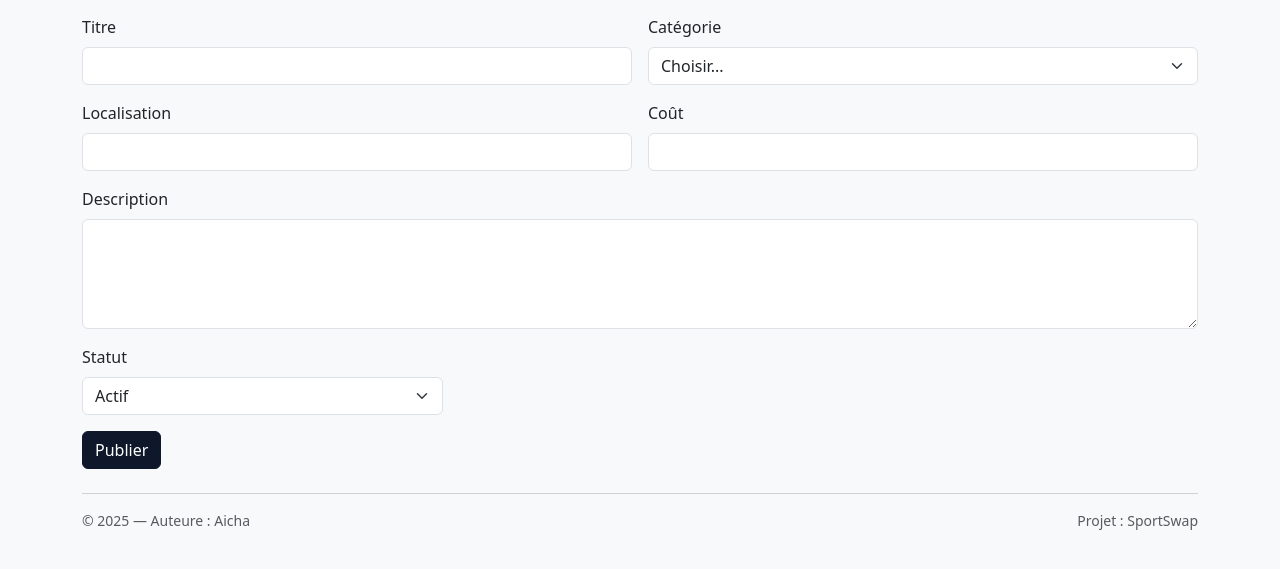
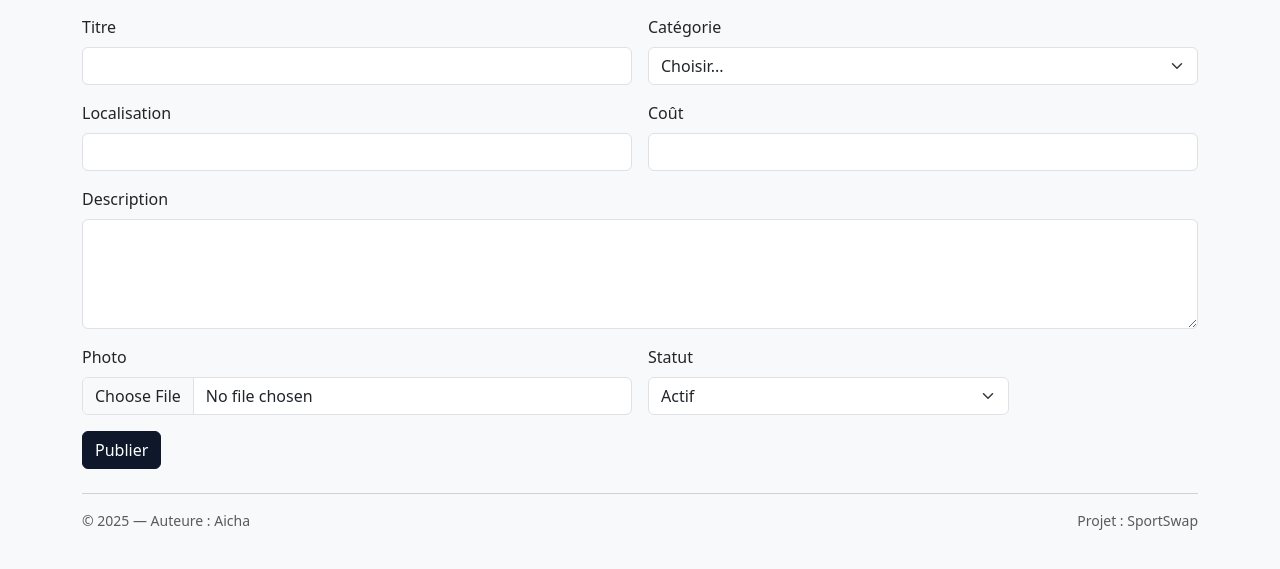
Before and after one commit to aichamaya/Tp2_web3, a Flask app: page /publish in a window 1280 px wide. Shown: the part 115-684 px from the top of the page. Run offline with Flask 3, Linux system fonts and the light colour scheme; the visitor is signed in with stand-in values (Sample User, id 1); data comes from the database, SQL or seed files in the repository.

Commit message:
televersement image fait ok

```diff
--- a/bd.py
+++ b/bd.py
@@ -181,15 +181,15 @@ def get_service_all(conn):
         )
         return curseur.fetchall()
 
-def ajout_service(conn, id_categorie, titre, description, localisation, actif, cout, id_proprietaire):
+def ajout_service(conn, id_categorie, titre, description, localisation, actif, cout, id_proprietaire, nom_image):
     """ajout de service"""
     with conn.get_curseur() as curseur:
         curseur.execute(
             """
-            INSERT INTO services (id_categorie, titre, description, localisation, actif, cout, id_utilisateur)
-            VALUES (%s, %s, %s, %s, %s, %s, %s)
+            INSERT INTO services (id_categorie, titre, description, localisation, actif, cout, nom_image, id_utilisateur)
+            VALUES (%s, %s, %s, %s, %s, %s, %s,%s)
             """,
-            (id_categorie, titre, description, localisation, actif, cout, id_proprietaire),
+            (id_categorie, titre, description, localisation, actif, cout, nom_image, id_proprietaire),
         )
         return curseur.lastrowid
 
--- a/service.py
+++ b/service.py
@@ -78,7 +78,7 @@ def publish():
     # if "user_id" not in session:
     #     flash("Vous devez être connecté pour publier un service.", "warning")
     #     return redirect(url_for("compte.connexion"))
-
+    image_nom= ""
     id_proprietaire = session["id_utilisateur"]
     locale = request.cookies.get("local", "fr_CA")
 
@@ -105,6 +105,12 @@ def publish():
         errors["titre"] = "Le titre est obligatoire (1 à 50 caractères)."
     if cout < 0:
         errors["cout"] = "Le coût doit être un nombre positif."
+    if photo and photo.filename != "":
+        if not photo.content_type.startswith('image/'):
+            errors["nom_image"] = "Veuillez selectionner une image"
+        else :
+            image_nom = enregistrer_image(photo)
+
 
     if errors:
         with bd.creer_connexion() as conn:
@@ -116,21 +122,13 @@ def publish():
             "id_categorie": id_categorie,
             "actif": str(actif),
             "cout": request.form.get("cout", ""),
-            'photo': photo
+            'photo': image_nom
         }
         return render_template("service_form.jinja", categories=cats, errors=errors, form=form, locale=locale), 400
 
-    src = None
-    nom_photo = "generer-nom-unique.jpg"
-    if photo and photo.filename != '':
-        nom_photo = uuid.uuid4().hex + '_' + secure_filename(photo.filename)
-        chemin = os.path.join(current_app.config['CHEMIN_VERS_AJOUTS'], nom_photo)
-        photo.save(chemin)
-        src = "/" + current_app.config['ROUTE_VERS_AJOUTS'] + "/" + nom_photo
-
     try:
         with bd.creer_connexion() as conn:
-            new_id = bd.ajout_service(conn, id_categorie, titre, description, localisation, actif, cout, id_proprietaire)
+            new_id = bd.ajout_service(conn, id_categorie, titre, description, localisation, actif, cout, id_proprietaire,image_nom)
     except Exception as e:
         print(f"Erreur lors de l'ajout de service: {e}")
         flash("Erreur lors de l'ajout du service en base de données.", "danger")
@@ -171,6 +169,7 @@ def edit_service(service_id):
                     "description": s["description"],
                     "actif": str(s["actif"]),
                     "cout": s["cout"],
+                    "photo" : s["nom_image"]
                 }
                 return render_template("services/service_edit.jinja", s=s, categories=cats, errors={}, form=form_data, locale=locale)
 
@@ -178,7 +177,11 @@ def edit_service(service_id):
             titre = (request.form.get("titre") or "").strip()
             localisation = (request.form.get("localisation") or "").strip()
             description = (request.form.get("description") or "").strip()
+            photo = (request.files.get("photo"))
             actif = 1 if (request.form.get("actif") or "1") == "1" else 0
+            ancien_photo = (request.form.get("ancien_photo"))
+            image_nom =""
+
             try:
                 cout = float(request.form.get("cout") or 0)
             except ValueError:
@@ -187,6 +190,9 @@ def edit_service(service_id):
                 errors["titre"] = "Le titre est obligatoire (1 à 50 caractères)."
             if cout < 0:
                 errors["cout"] = "Le coût doit être un nombre positif."
+            image_nom = ancien_photo
+            if photo and photo.filename != "":
+                image_nom = enregistrer_image(photo)
 
             if errors:
                 form = {
@@ -195,10 +201,11 @@ def edit_service(service_id):
                     "description": description,
                     "actif": str(actif),
                     "cout": request.form.get("cout", ""),
+                    "photo" : image_nom
                 }
                 return render_template("services/service_edit.jinja", s=s, categories=cats, errors=errors, form=form, locale=locale), 400
 
-            bd.update_service(conn, service_id, titre, localisation, description, actif, cout)
+            bd.update_service_with_image(conn, service_id, titre, localisation, description, actif, cout,image_nom)
 
             flash("Service mis à jour.", "success")
             return redirect(url_for("service.service_detail", service_id=service_id), code=303)
--- a/templates/services/service_detail.jinja
+++ b/templates/services/service_detail.jinja
@@ -4,7 +4,7 @@
 {% block contenu %}
 <div class="row g-4">
   <div class="col-lg-7">
-    <img class="img-fluid rounded" src="/static/img/default_service.png" alt="Sport">
+    <img class="img-fluid rounded" src="{{ url_for('static', filename='images/ajouts/' ~ s.nom_image) }}" alt="Sport">
   </div>
   <div class="col-lg-5">
     <h1 class="h4">{{ s.titre }}</h1>
--- a/templates/services/service_form.jinja
+++ b/templates/services/service_form.jinja
@@ -2,7 +2,8 @@
 {% block title %}Ajouter un service{% endblock %}
 {% block contenu %}
 <h1 class="h3 mb-3">Ajouter un service</h1>
-<form method="post" action="/publish" novalidate>
+<form method="post" action="/publish" enctype="multipart/form-data" novalidate>
+
   <div class="row g-3">
     <div class="col-md-6">
       <label class="form-label">Titre</label>
@@ -34,6 +35,14 @@
       <textarea class="form-control {{ 'is-invalid' if errors.get('description') }}" name="description" rows="4">{{ form.description or '' }}</textarea>
       {% if errors.get('description') %}<div class="form-error">{{ errors['description'] }}</div>{% endif %}
     </div>
+
+    <div class="col-md-6">
+      <label class="form-label">Photo</label>
+      <input type="file" class="form-control" name="photo" id="photo" >
+      {% if errors.get('photo') %}<div class="form-error">{{ errors['photo'] }}</div>{% endif %}
+
+    </div>
+
     <div class="col-md-4">
       <label class="form-label">Statut</label>
       <select class="form-select" name="actif">
```
Also changed, not shown: templates/services/home.jinja (+3 -5 lines), templates/services/service_edit.jinja (+19 -30 lines), static/images/ajouts/20251113_204145.png (added), static/images/ajouts/20251113_204323.png (added), static/images/ajouts/20251113_205124.png (added), static/images/ajouts/20251113_205757.png (added).
